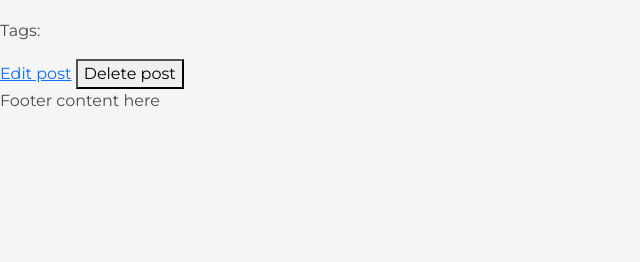
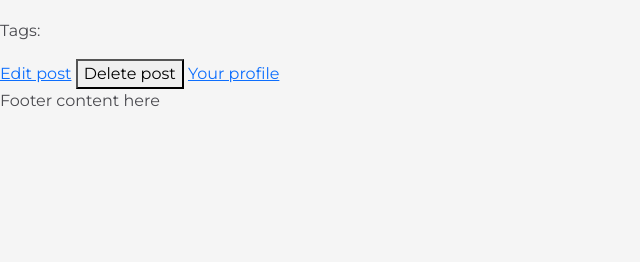
Before and after one commit to Code-Institute-Org/thelibrary, a Django app: template posts/templates/post_review.html in a window 1280 px wide. Shown: the part 164-426 px from the top of the page, without its empty margins (0-640 px from the left). Run offline with Django 3.2, Linux system fonts and the light colour scheme; the template is opened without the code that fills it, so the values that code supplies are empty; some libraries are stand-ins or nearby versions.

Commit message:
Add url back to profile for author on review page.

```diff
--- a/posts/templates/post_review.html
+++ b/posts/templates/post_review.html
@@ -64,6 +64,8 @@
 
         {% endif %}
 
+    <a href="{% url 'user_profile' user.pk %}">Your profile</a>
+
     {% else %}
         <!-- buttons for moderator -->
         <a href="{% url 'approve_post' post.pk post.slug %}">Approve</a>
```
